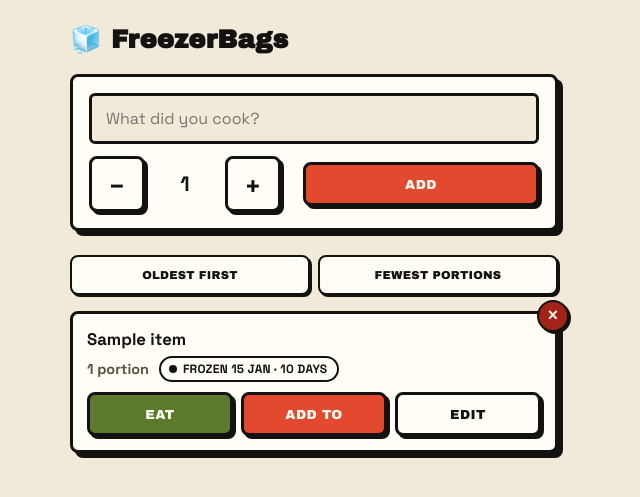
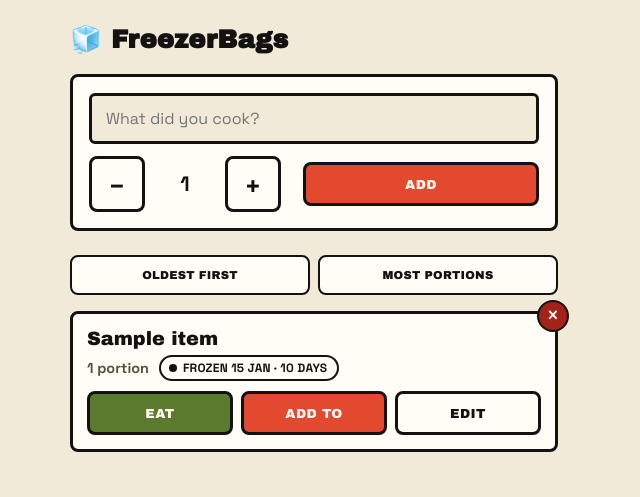
Before and after one commit to lwilts/freezerbags, a FastAPI app: template app/templates/index.html in a window 1280 px wide. Shown: the top 497 px of the page, without its empty margins (326-966 px from the left). Run offline with FastAPI, Linux system fonts and the light colour scheme; the template is opened without the code that fills it: most values are stand-ins (such as "Sample title", 1, 10 or a date in 2020); parts of the project's set-up code (start-up, migrations or seed data) failed here and were passed over.

Commit message:
Tone down shadows, boost item-name prominence, fix sort direction
- Remove the hard offset box-shadows (and the now-pointless :active
  translate/shadow-removal pairs) from cards, buttons, dialogs, and
  the portion adjuster -- keeping the flat palette, borders, and
  type, dropping the "sticker" shadow effect that was too much.
- item-name now uses Archivo Black at 1.2rem instead of Space
  Grotesk 700 at 1.05rem, so the title reads clearly above the
  portions count and age badge instead of competing with them.
- Portions sort is "Most portions" (descending) rather than fewest
  first -- label and sort order both flipped.

Co-Authored-By: Claude Sonnet 5 <noreply@anthropic.com>
Claude-Session: https://claude.ai/code/session_01DhTjH4oS65mdNnNXiJRzm7

```diff
--- a/app/services.py
+++ b/app/services.py
@@ -107,9 +107,10 @@ DEFAULT_SORT = "frozen"
 
 def list_active(session: Session, sort: str = DEFAULT_SORT) -> list[ItemView]:
     """Active items, sorted ascending by frozen date (oldest first, the
-    default) or by portions remaining (fewest first). An unrecognised sort
-    value quietly falls back to the default rather than erroring -- this is
-    a display option from our own UI, not user input worth rejecting.
+    default) or descending by portions remaining (most first). An
+    unrecognised sort value quietly falls back to the default rather than
+    erroring -- this is a display option from our own UI, not user input
+    worth rejecting.
     """
     today = today_london()
     items = (
@@ -123,7 +124,7 @@ def list_active(session: Session, sort: str = DEFAULT_SORT) -> list[ItemView]:
     # but guard anyway so a stray empty row never breaks the whole list render.
     views = [_to_view(item, today=today) for item in items if item.batches]
     if sort == "portions":
-        views.sort(key=lambda v: v.total_portions)
+        views.sort(key=lambda v: v.total_portions, reverse=True)
     else:
         views.sort(key=lambda v: v.oldest_frozen_on)
     return views
--- a/app/static/style.css
+++ b/app/static/style.css
@@ -110,7 +110,6 @@ h2 {
   background: var(--surface);
   border: 3px solid var(--border);
   border-radius: 8px;
-  box-shadow: 5px 5px 0 var(--border);
   padding: 16px;
   margin-bottom: 24px;
 }
@@ -147,13 +146,6 @@ input[type="text"]:focus,
   letter-spacing: 0.03em;
   cursor: pointer;
   touch-action: manipulation;
-  box-shadow: 3px 3px 0 var(--border);
-  transition: transform 0.05s ease, box-shadow 0.05s ease;
-}
-
-.btn:active {
-  transform: translate(3px, 3px);
-  box-shadow: none;
 }
 
 .btn-primary {
@@ -203,13 +195,6 @@ input[type="text"]:focus,
   letter-spacing: 0.02em;
   cursor: pointer;
   touch-action: manipulation;
-  box-shadow: 2px 2px 0 var(--border);
-  transition: transform 0.05s ease, box-shadow 0.05s ease;
-}
-
-.sort-btn:active {
-  transform: translate(2px, 2px);
-  box-shadow: none;
 }
 
 .sort-btn.active {
@@ -231,7 +216,6 @@ input[type="text"]:focus,
   background: var(--surface);
   border: 3px solid var(--border);
   border-radius: 8px;
-  box-shadow: 5px 5px 0 var(--border);
   padding: 14px;
   display: flex;
   flex-direction: column;
@@ -253,12 +237,6 @@ input[type="text"]:focus,
   line-height: 1;
   cursor: pointer;
   touch-action: manipulation;
-  box-shadow: 2px 2px 0 var(--border);
-}
-
-.discard-x:active {
-  transform: translate(2px, 2px);
-  box-shadow: none;
 }
 
 .item-info {
@@ -270,8 +248,8 @@ input[type="text"]:focus,
 }
 
 .item-name {
-  font-weight: 700;
-  font-size: 1.05rem;
+  font-family: "Archivo Black", "Space Grotesk", sans-serif;
+  font-size: 1.2rem;
   flex: 1 1 100%;
 }
 
@@ -326,7 +304,6 @@ dialog {
   width: min(90vw, 380px);
   background: var(--surface);
   color: var(--text);
-  box-shadow: 6px 6px 0 var(--border);
 }
 
 dialog::backdrop {
@@ -353,12 +330,6 @@ dialog form {
   font-weight: 700;
   line-height: 1;
   cursor: pointer;
-  box-shadow: 2px 2px 0 var(--border);
-}
-
-.dialog-close:active {
-  transform: translate(2px, 2px);
-  box-shadow: none;
 }
 
 .dialog-sub {
@@ -408,13 +379,6 @@ dialog form {
   font-size: 1.4rem;
   cursor: pointer;
   touch-action: manipulation;
-  box-shadow: 3px 3px 0 var(--border);
-  transition: transform 0.05s ease, box-shadow 0.05s ease;
-}
-
-.portion-adjust:active {
-  transform: translate(3px, 3px);
-  box-shadow: none;
 }
 
 .portion-value {
--- a/app/templates/_list.html
+++ b/app/templates/_list.html
@@ -4,7 +4,7 @@
     <button type="button" class="sort-btn{{ ' active' if sort == 'frozen' else '' }}"
       hx-get="/items?sort=frozen" hx-target="#item-list" hx-swap="outerHTML">Oldest first</button>
     <button type="button" class="sort-btn{{ ' active' if sort == 'portions' else '' }}"
-      hx-get="/items?sort=portions" hx-target="#item-list" hx-swap="outerHTML">Fewest portions</button>
+      hx-get="/items?sort=portions" hx-target="#item-list" hx-swap="outerHTML">Most portions</button>
   </div>
 
   {% if error %}
```
Also changed, not shown: tests/test_api.py (+3 -3 lines).
